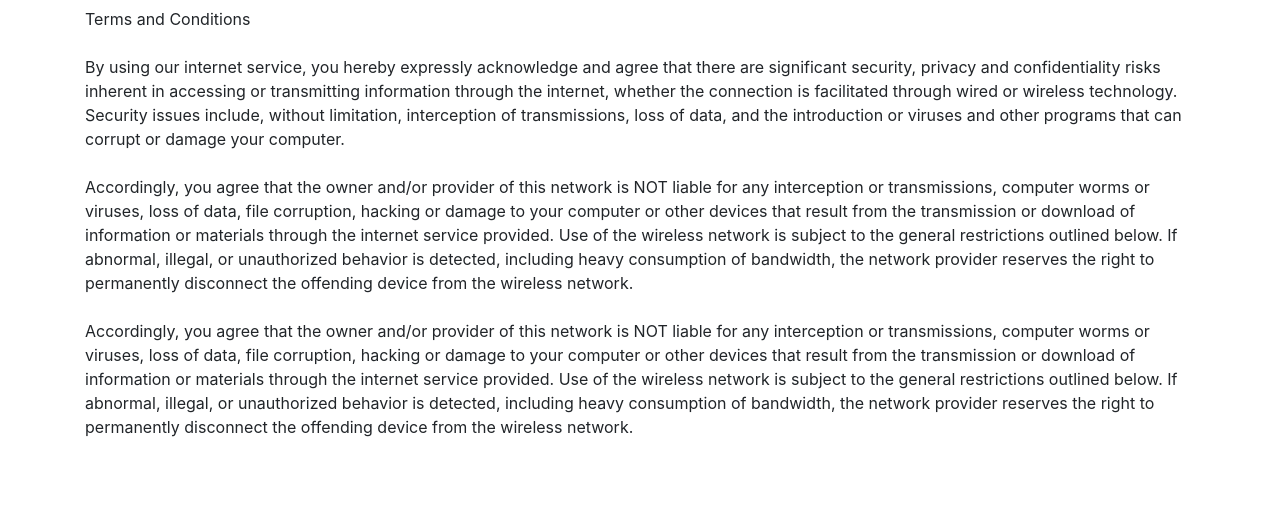
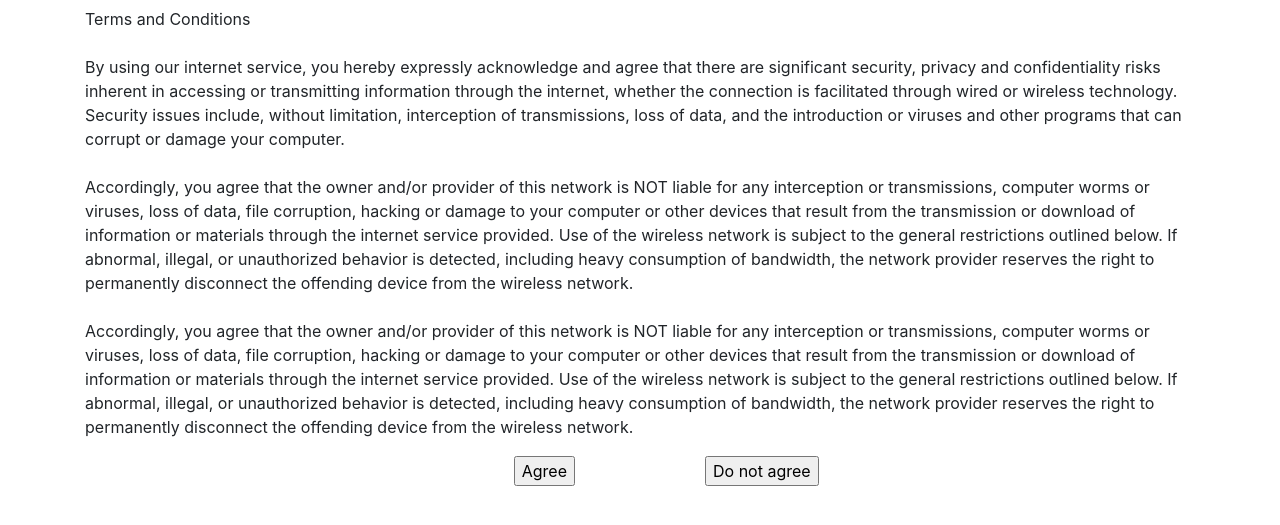
Before and after one commit to tonyfengli/termsconditions, a plain HTML site: page index.html in a window 1280 px wide. Shown: the part 129-654 px from the top of the page. Drawn offline with nearby package versions, Linux system fonts and the light colour scheme.

Commit message:
third commit

```diff
--- a/index.html
+++ b/index.html
@@ -37,6 +37,25 @@
         </div>
     </div>
 
+    <center>
+        <table width="100%" border="0">
+        <tr>
+        <td align="right" width="45%">
+        <form method="post" action="http://1.1.1.1/agree.cgi" name="agree">
+        <input type="hidden" name="hdnAgree" value="Agree">
+        <input type="submit" name="agree" value="Agree">
+        </form>
+        </td>
+        <td width="10%">&nbsp;</td>
+        <td width="45%">
+        <form method="post" action="http://1.1.1.1/disagree.cgi" name="disagree">
+        <input type="submit" name="disagree" value="Do not agree">
+        </form>
+        </td>
+        </tr>
+        </table>
+        </center>
+
 </body>
 
 </html>
```
